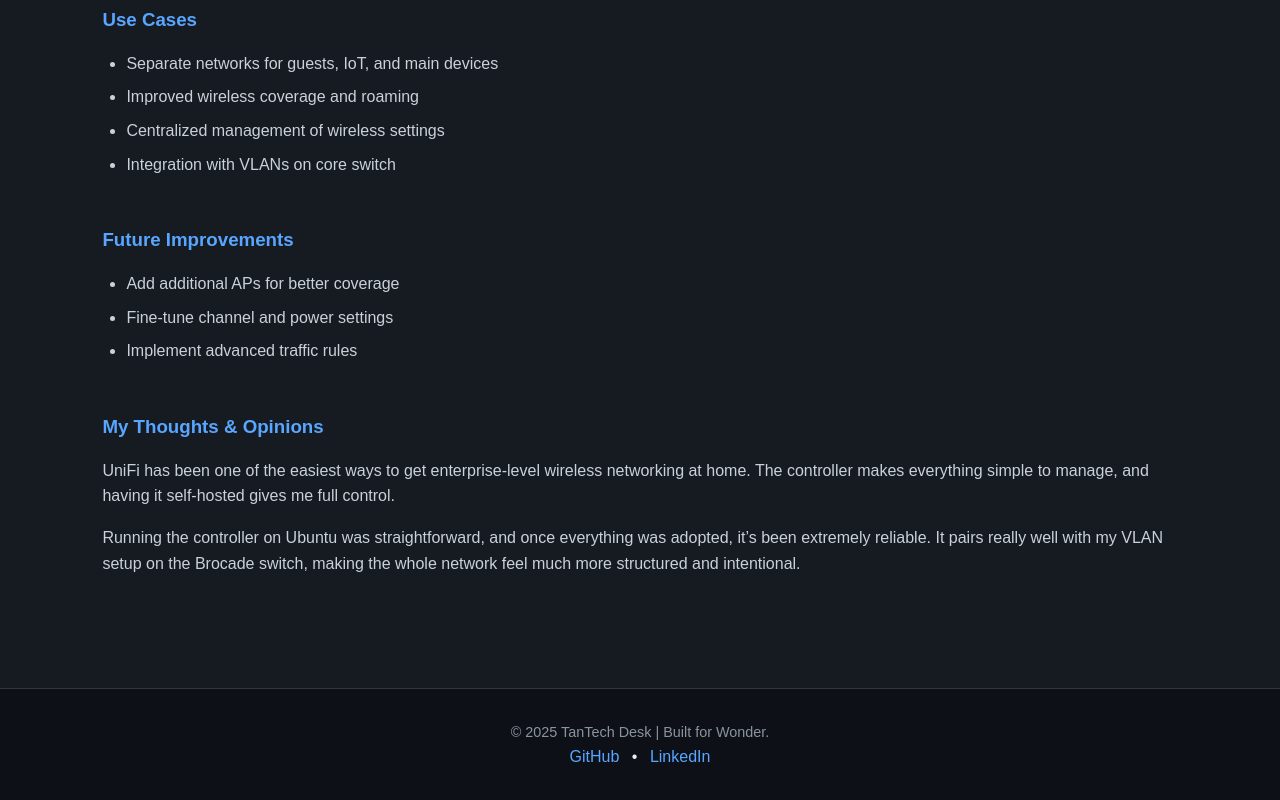
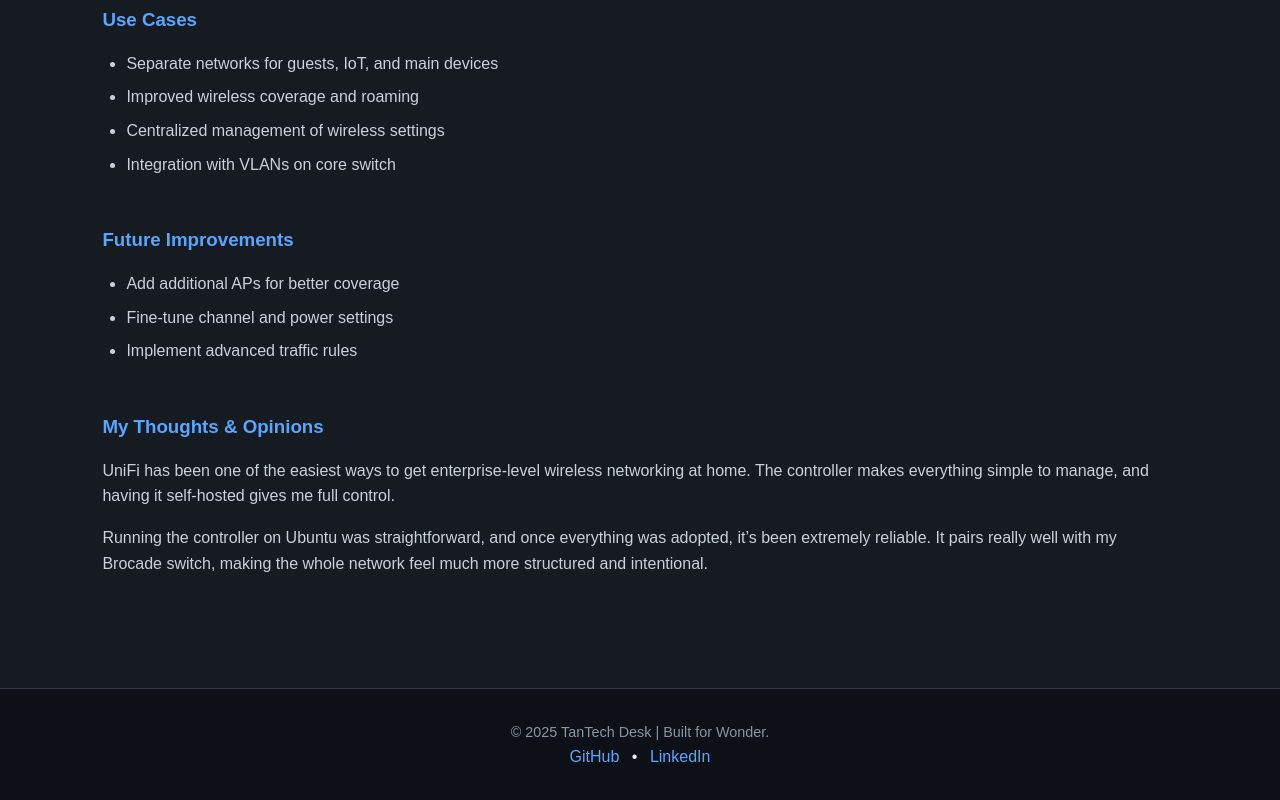
Before and after one commit to TanTan1941/TanTan1941.github.io, a website: page projects/unifi.html in a window 1280 px wide. Shown: the part 1594-2394 px from the top of the page. Drawn offline with Linux system fonts and the light colour scheme.

Commit message:
Update unifi.html

```diff
--- a/projects/unifi.html
+++ b/projects/unifi.html
@@ -249,7 +249,7 @@ set-inform http://&lt;controller-ip&gt;:8080/inform
 
       <p>
         Running the controller on Ubuntu was straightforward, and once everything was adopted,
-        it’s been extremely reliable. It pairs really well with my VLAN setup on the Brocade switch,
+        it’s been extremely reliable. It pairs really well with my Brocade switch,
         making the whole network feel much more structured and intentional.
       </p>
     </div>
```
